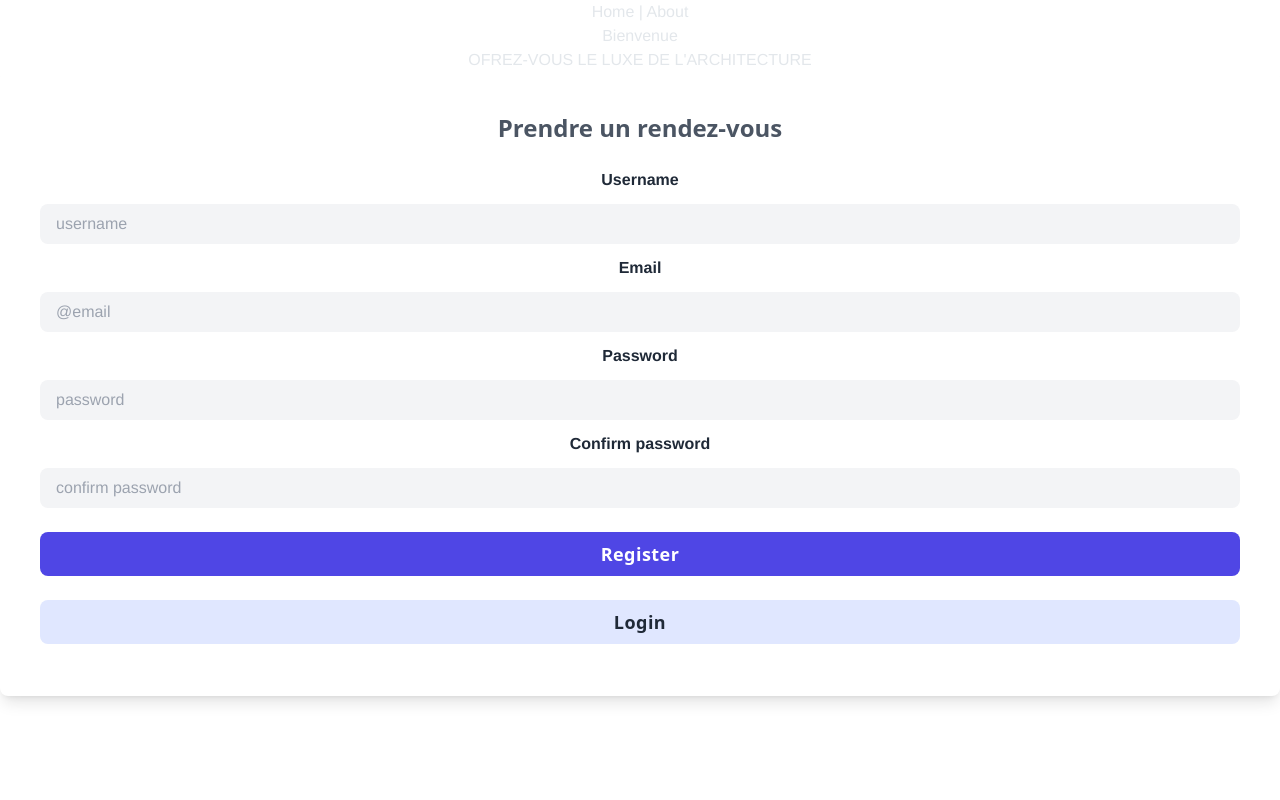
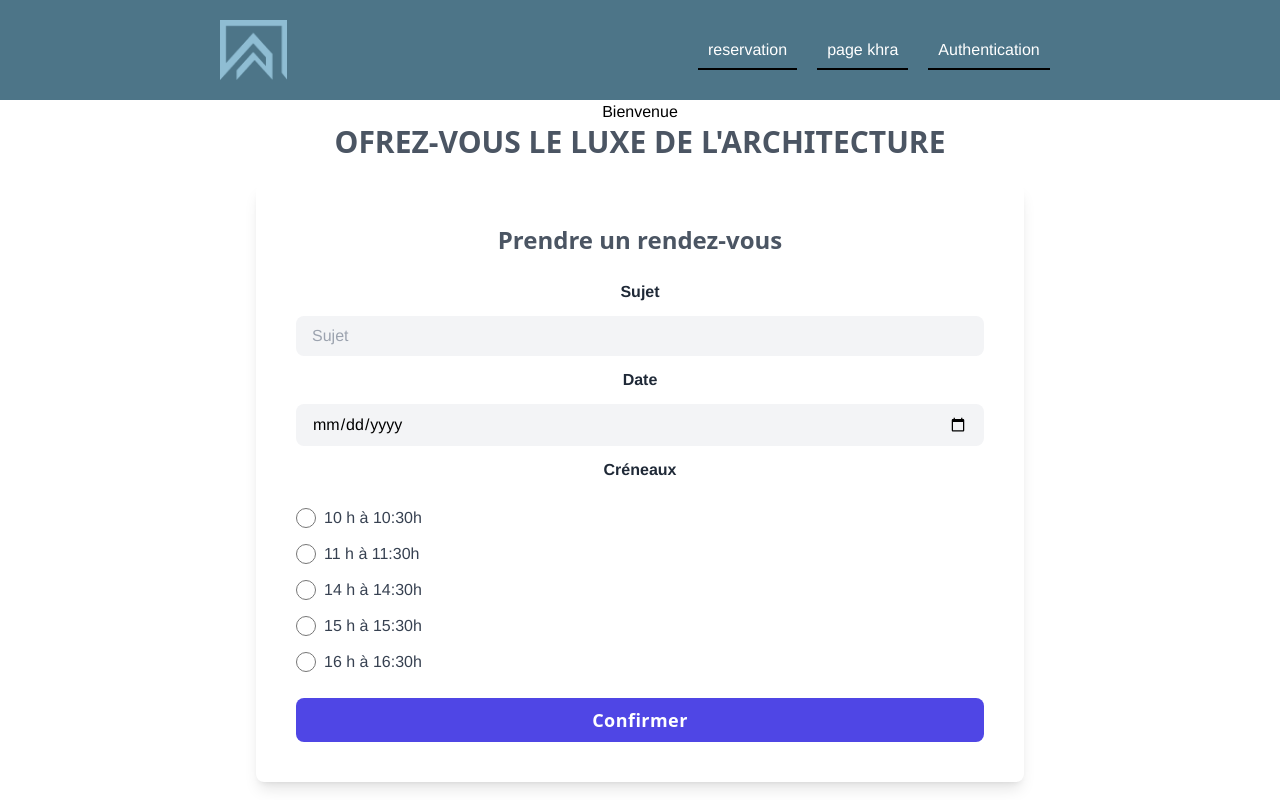
Before and after one commit to StailiAbdessalam/Gestion-des-RDVs-pour-un-Architecte, a Vue app in the folder frontend/: page / in a window 1280 px wide. Built offline with nearby package versions, Linux system fonts and the light colour scheme.

Commit message:
SOME MODI

```diff
--- a/frontend/src/App.vue
+++ b/frontend/src/App.vue
@@ -1,10 +1,16 @@
 <template>
   <div>
-  <nav>
-    <router-link to="/">Home</router-link> |
-    <router-link to="/Auth">About</router-link>
-  </nav>
-  <router-view/>
+    <nav>
+      <div class="logo">
+        <img src="./assets/img/logo.png" alt="" />
+      </div>
+      <div class="nav-content">
+        <router-link class="nav-item" to="/">reservation</router-link>
+        <router-link class="nav-item" to="/404">page khra</router-link>
+        <router-link class="nav-item" to="/Auth">Authentication</router-link>
+      </div>
+    </nav>
+    <router-view />
   </div>
 </template>
 
@@ -21,7 +27,27 @@ export default {
   -webkit-font-smoothing: antialiased;
   -moz-osx-font-smoothing: grayscale;
   text-align: center;
-  color: #e3e7eb;
-  /* margin-top: 60px; */
+  /* color: #e3e7eb; */
 }
+nav {
+  color: white;
+  background-color: #4d7588;
+  display: flex;
+  justify-content: space-around;
+  padding: 20px;
+  align-items: center;
+}
+nav > a {
+  color: white;
+  font-size: 18px;
+}
+.logo img {
+  height: 60px;
+}
+.nav-item{
+  border-bottom: 2px solid black;
+  margin: 10px;
+  padding: 10px;
+}
+
 </style>
--- a/frontend/src/assets/style/helloWord.css
+++ b/frontend/src/assets/style/helloWord.css
@@ -47,9 +47,7 @@ button {
   flex-direction: column;
   /* width: 50%; */
 }
-.logo img {
-  margin: 10px 0 10px;
-}
+
 
 @media screen and (max-width: 768px) {
   .form {
--- a/frontend/src/components/auth/HelloWorld.vue
+++ b/frontend/src/components/auth/HelloWorld.vue
@@ -1,14 +1,13 @@
 <template>
   <div class="hello">
     <div class="container">
-      <div class="logo">
-        <img src="../../assets/img/logo.png" alt="" />
-      </div>
+
       <div class="form">
         <div class="formContent" v-if="form">
           <form action="" method="">
             <input type="text" placeholder="Auth By PIN" />
-            <button class="bg-sky-600 hover:bg-sky-700 ">Submit</button>
+            <button class="bg-sky-600 hover:bg-sky-700">As user</button>
+            <button class="bg-sky-600 hover:bg-sky-700">As Admin</button>
             <a href="#" v-on:click="form = !form"
               ><br />You dont have one? <span>Creat an account</span></a
             >
--- a/frontend/src/components/home/HomeComp.vue
+++ b/frontend/src/components/home/HomeComp.vue
@@ -1,34 +1,108 @@
 <template>
   <div>
     <header class="hero">
-    <h1>OFREZ-VOUS LE LUXE DE L'ARCHITECTURE</h1>
+      <h1 class="text-center text-3xl mb-6 text-gray-600 font-bold font-sans">
+        OFREZ-VOUS LE LUXE DE L'ARCHITECTURE
+      </h1>
     </header>
+    <div class="flex justify-center">
+      <div class="w-3/5">
+        <form class="bg-white p-10 rounded-lg shadow-lg min-w-full">
+          <h1
+            class="text-center text-2xl mb-6 text-gray-600 font-bold font-sans"
+          >
+            Prendre un rendez-vous
+          </h1>
           <div>
-      <div >
-		<form class="bg-white p-10 rounded-lg shadow-lg min-w-full">
-			<h1 class="text-center text-2xl mb-6 text-gray-600 font-bold font-sans">Prendre un rendez-vous</h1>
-			<div>
-				<label class="text-gray-800 font-semibold block my-3 text-md" for="username">Username</label>
-				<input class="w-full bg-gray-100 px-4 py-2 rounded-lg focus:outline-none" type="text" name="username" id="username" placeholder="username" />
+            <label class="text-gray-800 font-semibold block my-3" for="Sujet"
+              >Sujet</label
+            >
+            <input
+              class="w-full bg-gray-100 px-4 py-2 rounded-lg focus:outline-none"
+              type="message"
+              name="Sujet"
+              id="Sujet"
+              placeholder="Sujet"
+            />
           </div>
           <div>
-					<label class="text-gray-800 font-semibold block my-3 text-md" for="email">Email</label>
-					<input class="w-full bg-gray-100 px-4 py-2 rounded-lg focus:outline-none" type="text" name="email" id="email" placeholder="@email" />
+            <label
+              class="text-gray-800 font-semibold block my-3 text-md"
+              for="date"
+              >Date</label
+            >
+            <input
+              class="w-full bg-gray-100 px-4 py-2 rounded-lg focus:outline-none"
+              type="date"
+              name="date"
+              v-model="date"
+              :min="new Date().toISOString().substr(0, 10)"
+              id="date"
+            />
           </div>
-					<div>
-						<label class="text-gray-800 font-semibold block my-3 text-md" for="password">Password</label>
-						<input class="w-full bg-gray-100 px-4 py-2 rounded-lg focus:outline-none" type="text" name="password" id="password" placeholder="password" />
+          <div class="flex flex-col">
+            <label
+              class="text-gray-800 font-semibold block my-3 text-md"
+              for="date"
+              >Créneaux
+            </label>
+            <label class="inline-flex items-center mt-3">
+              <input
+                type="radio"
+                name="Creneaux"
+                class="form-checkbox h-5 w-5 text-gray-600"
+              /><span class="ml-2 text-gray-700">10 h à 10:30h</span>
+            </label>
+            <label class="inline-flex items-center mt-3">
+              <input
+                type="radio"
+                name="Creneaux"
+                class="form-checkbox h-5 w-5 text-red-600"
+              /><span class="ml-2 text-gray-700">11 h à 11:30h</span>
+            </label>
+            <label class="inline-flex items-center mt-3">
+              <input
+                type="radio"
+                name="Creneaux"
+                class="form-checkbox h-5 w-5 text-red-600"
+              /><span class="ml-2 text-gray-700">14 h à 14:30h</span>
+            </label>
+            <label class="inline-flex items-center mt-3">
+              <input
+                type="radio"
+                name="Creneaux"
+                class="form-checkbox h-5 w-5 text-red-600"
+              /><span class="ml-2 text-gray-700">15 h à 15:30h</span>
+            </label>
+            <label class="inline-flex items-center mt-3">
+              <input
+                type="radio"
+                name="Creneaux"
+                class="form-checkbox h-5 w-5 text-red-600"
+              /><span class="ml-2 text-gray-700 text-center"
+                >16 h à 16:30h</span
+              >
+            </label>
           </div>
-						<div>
-							<label class="text-gray-800 font-semibold block my-3 text-md" for="confirm">Confirm password</label>
-							<input class="w-full bg-gray-100 px-4 py-2 rounded-lg focus:outline-none" type="text" name="confirm" id="confirm" placeholder="confirm password" />
-      </div>
-							<button type="submit" class="w-full mt-6 bg-indigo-600 rounded-lg px-4 py-2 text-lg text-white tracking-wide font-semibold font-sans">Register</button>
-							<button type="submit" class="w-full mt-6 mb-3 bg-indigo-100 rounded-lg px-4 py-2 text-lg text-gray-800 tracking-wide font-semibold font-sans">Login</button>
+          <button
+            type="submit"
+            class="
+              w-full
+              mt-6
+              bg-indigo-600
+              rounded-lg
+              px-4
+              py-2
+              text-lg text-white
+              tracking-wide
+              font-semibold font-sans
+            "
+          >
+            Confirmer
+          </button>
         </form>
       </div>
     </div>
-
   </div>
 </template>
 
--- a/frontend/src/router/index.js
+++ b/frontend/src/router/index.js
@@ -15,6 +15,14 @@ const routes = [
     // which is lazy-loaded when the route is visited.
     component: () => import(/* webpackChunkName: "about" */ '../view/Auth.vue')
   },
+  {
+    path: '/404',
+    name: 'Error404',
+    // route level code-splitting
+    // this generates a separate chunk (about.[hash].js) for this route
+    // which is lazy-loaded when the route is visited.
+    component: () => import(/* webpackChunkName: "about" */ '../view/404.vue')
+  },
 
 ]
 
--- /dev/null
+++ b/frontend/src/view/404.vue
@@ -0,0 +1,148 @@
+<template>
+  <div>
+    <div class="py-6">
+      <div
+        class="
+          flex
+          bg-white
+          rounded-lg
+          shadow-lg
+          overflow-hidden
+          mx-auto
+          max-w-sm
+          lg:max-w-4xl
+        "
+      >
+        <div
+          class="hidden lg:block lg:w-1/2 bg-cover"
+          style="
+            background-image: url('https://images.unsplash.com/photo-1546514714-df0ccc50d7bf?ixlib=rb-1.2.1&ixid=eyJhcHBfaWQiOjEyMDd9&auto=format&fit=crop&w=667&q=80');
+          "
+        ></div>
+        <div class="w-full p-8 lg:w-1/2">
+          <h2 class="text-2xl font-semibold text-gray-700 text-center">
+            Brand
+          </h2>
+          <p class="text-xl text-gray-600 text-center">Welcome back!</p>
+          <a
+            href="#"
+            class="
+              flex
+              items-center
+              justify-center
+              mt-4
+              text-white
+              rounded-lg
+              shadow-md
+              hover:bg-gray-100
+            "
+          >
+            <div class="px-4 py-3">
+              <svg class="h-6 w-6" viewBox="0 0 40 40">
+                <path
+                  d="M36.3425 16.7358H35V16.6667H20V23.3333H29.4192C28.045 27.2142 24.3525 30 20 30C14.4775 30 10 25.5225 10 20C10 14.4775 14.4775 9.99999 20 9.99999C22.5492 9.99999 24.8683 10.9617 26.6342 12.5325L31.3483 7.81833C28.3717 5.04416 24.39 3.33333 20 3.33333C10.7958 3.33333 3.33335 10.7958 3.33335 20C3.33335 29.2042 10.7958 36.6667 20 36.6667C29.2042 36.6667 36.6667 29.2042 36.6667 20C36.6667 18.8825 36.5517 17.7917 36.3425 16.7358Z"
+                  fill="#FFC107"
+                />
+                <path
+                  d="M5.25497 12.2425L10.7308 16.2583C12.2125 12.59 15.8008 9.99999 20 9.99999C22.5491 9.99999 24.8683 10.9617 26.6341 12.5325L31.3483 7.81833C28.3716 5.04416 24.39 3.33333 20 3.33333C13.5983 3.33333 8.04663 6.94749 5.25497 12.2425Z"
+                  fill="#FF3D00"
+                />
+                <path
+                  d="M20 36.6667C24.305 36.6667 28.2167 35.0192 31.1742 32.34L26.0159 27.975C24.3425 29.2425 22.2625 30 20 30C15.665 30 11.9842 27.2359 10.5975 23.3784L5.16254 27.5659C7.92087 32.9634 13.5225 36.6667 20 36.6667Z"
+                  fill="#4CAF50"
+                />
+                <path
+                  d="M36.3425 16.7358H35V16.6667H20V23.3333H29.4192C28.7592 25.1975 27.56 26.805 26.0133 27.9758C26.0142 27.975 26.015 27.975 26.0158 27.9742L31.1742 32.3392C30.8092 32.6708 36.6667 28.3333 36.6667 20C36.6667 18.8825 36.5517 17.7917 36.3425 16.7358Z"
+                  fill="#1976D2"
+                />
+              </svg>
+            </div>
+            <h1 class="px-4 py-3 w-5/6 text-center text-gray-600 font-bold">
+              Sign in with Google
+            </h1>
+          </a>
+          <div class="mt-4 flex items-center justify-between">
+            <span class="border-b w-1/5 lg:w-1/4"></span>
+            <a href="#" class="text-xs text-center text-gray-500 uppercase"
+              >or login with email</a
+            >
+            <span class="border-b w-1/5 lg:w-1/4"></span>
+          </div>
+          <div class="mt-4">
+            <label class="block text-gray-700 text-sm font-bold mb-2"
+              >Email Address</label
+            >
+            <input
+              class="
+                bg-gray-200
+                text-gray-700
+                focus:outline-none focus:shadow-outline
+                border border-gray-300
+                rounded
+                py-2
+                px-4
+                block
+                w-full
+                appearance-none
+              "
+              type="email"
+            />
+          </div>
+          <div class="mt-4">
+            <div class="flex justify-between">
+              <label class="block text-gray-700 text-sm font-bold mb-2"
+                >Password</label
+              >
+              <a href="#" class="text-xs text-gray-500">Forget Password?</a>
+            </div>
+            <input
+              class="
+                bg-gray-200
+                text-gray-700
+                focus:outline-none focus:shadow-outline
+                border border-gray-300
+                rounded
+                py-2
+                px-4
+                block
+                w-full
+                appearance-none
+              "
+              type="password"
+            />
+          </div>
+          <div class="mt-8">
+            <button
+              class="
+                bg-gray-700
+                text-white
+                font-bold
+                py-2
+                px-4
+                w-full
+                rounded
+                hover:bg-gray-600
+              "
+            >
+              Login
+            </button>
+          </div>
+          <div class="mt-4 flex items-center justify-between">
+            <span class="border-b w-1/5 md:w-1/4"></span>
+            <a href="#" class="text-xs text-gray-500 uppercase">or sign up</a>
+            <span class="border-b w-1/5 md:w-1/4"></span>
+          </div>
+        </div>
+      </div>
+    </div>
+  </div>
+</template>
+
+<script>
+export default {
+  name: "Error-z",
+};
+</script>
+
+<style>
+</style>
```
Lines whose indentation alone changed are shown as unchanged.
